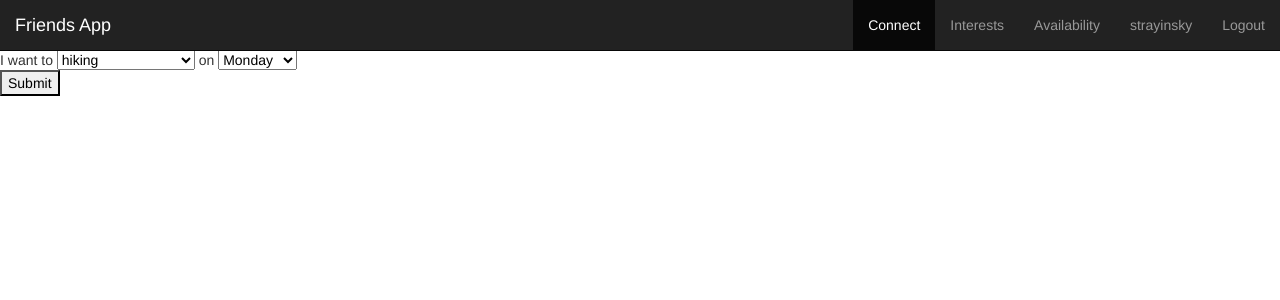
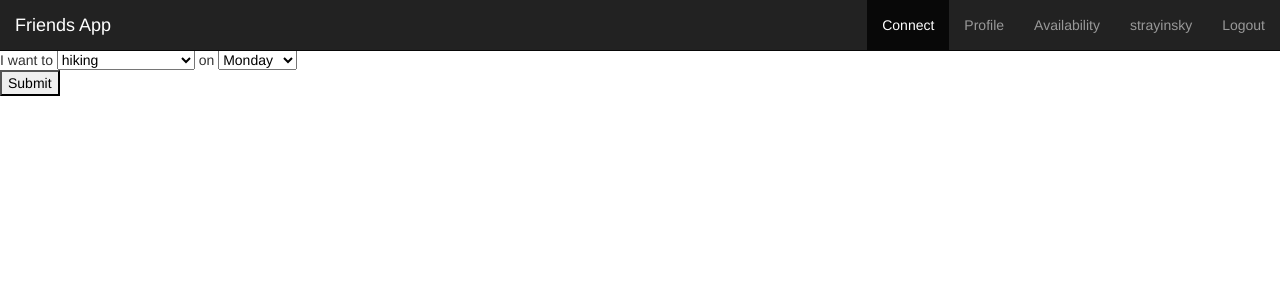
Before and after one commit to strayinsky/friendship, a Django app: page /friends/connect in a window 1280 px wide. Shown: the top 300 px of the page. Run offline with Django 3.2, Linux system fonts and the light colour scheme; a user stored in the database is signed in; data comes from the database, SQL or seed files in the repository; both versions use the stored data as it was after the commit; parts of the project's set-up code (start-up, migrations or seed data) failed here and were passed over.

Commit message:
at login, redirect to profile page if profile not complete
also fixed small bug in the profile updateview

```diff
--- a/friends/models.py
+++ b/friends/models.py
@@ -57,6 +57,17 @@ class Profile(models.Model):
     def __unicode__(self):
         return self.user.username
 
+
+    #profile is considered complete if user likes at least one activity and has answered favorite color question
+    def profile_complete(self):
+        print "checking if profile is complete"
+        for a in self.activities.all():
+            print a.name
+        if len(self.activities.all()) > 2 and self.color != "":
+            return True
+
+        return False
+
 #right after someone signs up, create a new profile for them
 @receiver(user_signed_up)
 def create_profile(request, user, **kwargs):
--- a/friends/templates/friends/base.html
+++ b/friends/templates/friends/base.html
@@ -27,7 +27,7 @@
             {% if user.is_authenticated %}
                 <!--following links should only show up if folks are logged in-->
                 <li class="active"><a href="{% url 'friends:connect' %}">Connect</a></li>
-                <li><a href="{% url 'friends:interests' user.id %}">Interests</a></li>
+                <li><a href="{% url 'friends:profile' %}">Profile</a></li>
                 <li><a href="{% url 'friends:home' %}">Availability</a></li>
                 <li><a href="{% url 'friends:home' %}">{{ user.username }}</a></li>
                 <li><a href="{% url 'account_logout' %}">Logout</a></li>
--- a/friends/templates/friends/interests.html
+++ b/friends/templates/friends/profile.html
@@ -2,7 +2,7 @@
 
 {% block content %}
 
-<form action="{% url 'friends:interests' user.profile.id %}" method="post">{% csrf_token %}
+<form action="{% url 'friends:profile' %}" method="post">{% csrf_token %}
     {{ form.as_p }}
 <input type="submit" value="Submit" />
 </form>
--- a/friends/urls.py
+++ b/friends/urls.py
@@ -6,5 +6,6 @@ from friends import views
 urlpatterns = patterns('',
                        url(r'^$', views.HomeView.as_view(), name='home'),
                        url(r'^connect$', login_required(views.ConnectView.as_view()), name='connect'),
-                       url(r'^interests/(?P<pk>\d+)/$', login_required(views.InterestsView.as_view()), name='interests'),
+                       url(r'^profile$', login_required(views.ProfileView.as_view()), name='profile'),
+                       url(r'^checkprofile$', views.checkprofile, name='checkprofile'),
 )
--- a/friends/views.py
+++ b/friends/views.py
@@ -1,4 +1,5 @@
-from django.http import HttpResponse, request
+from django.http import HttpResponse, request, HttpResponseRedirect
+from django.shortcuts import get_object_or_404
 from django.views.generic import UpdateView
 from django.views.generic.base import View, TemplateResponseMixin, TemplateView
 from friends.forms import ActivitiesForm
@@ -20,8 +21,17 @@ class ConnectView(TemplateView):
         return context
 
 
-class InterestsView(UpdateView):
-    template_name = "friends/interests.html"
+class ProfileView(UpdateView):
+    template_name = "friends/profile.html"
     form_class = ActivitiesForm
     model = Profile
     success_url = '/friends'#this is required
+
+    def get_object(self, queryset=None):
+        return self.request.user.profile
+
+def checkprofile(request):
+    foo = request.user.profile
+    if foo.profile_complete():
+        return HttpResponseRedirect("/friends/connect")
+    return HttpResponseRedirect("/friends/profile")
--- a/friendship/settings.py
+++ b/friendship/settings.py
@@ -199,7 +199,7 @@ LOGGING = {
 
 LOGIN_URL = '/friends'
 
-LOGIN_REDIRECT_URL = '/friends'
+LOGIN_REDIRECT_URL = '/friends/checkprofile'
 
 ACCOUNT_LOGOUT_REDIRECT_URL = '/friends'
 
```
Also changed, not shown: friends/forms.py (line endings or trailing spaces), friendship/sqlite3.db.
